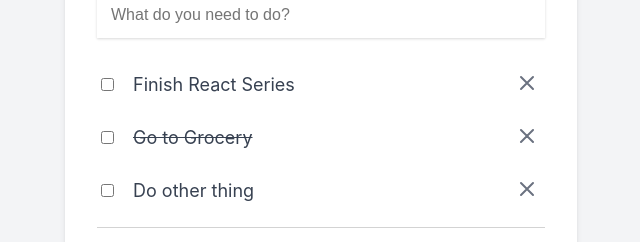
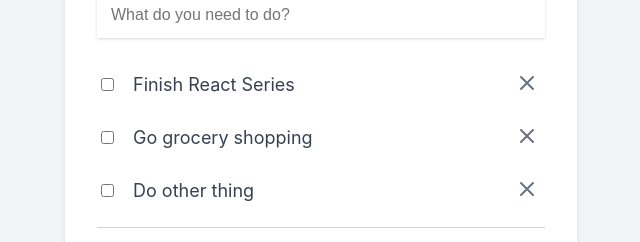
Before and after one commit to ParelZalm/react-todo-app, a React (Create React App) app in the folder app-todo/: page / in a window 1280 px wide. Shown: the part 120-362 px from the top of the page, without its empty margins (319-959 px from the left). Built offline with nearby package versions, Linux system fonts and the light colour scheme.

Commit message:
class based components to functional components and hooks

```diff
--- /dev/null
+++ b/app-todo/src/Components/Another.jsx
@@ -0,0 +1,5 @@
+import React from 'react';
+
+export default function Another(props) {
+  return <div>Another Component, {props.name}</div>;
+}
--- a/app-todo/src/Components/App.jsx
+++ b/app-todo/src/Components/App.jsx
@@ -1,7 +1,26 @@
 import '../reset.css';
 import '../App.css';
+import { useState } from 'react';
 
 function App() {
+  const [todos, setTodos] = useState([
+    {
+      id: 1,
+      title: 'Finish React Series',
+      isComplete: false,
+    },
+    {
+      id: 2,
+      title: 'Go grocery shopping',
+      isComplete: true,
+    },
+    {
+      id: 3,
+      title: 'Do other thing',
+      isComplete: false,
+    },
+  ]);
+
   return (
     <div className="todo-app-container">
       <div className="todo-app">
@@ -15,10 +34,11 @@
         </form>
 
         <ul className="todo-list">
+          {todos.map((todo, index) => (
             <li className="todo-item-container">
               <div className="todo-item">
                 <input type="checkbox" />
-              <span className="todo-item-label">Finish React Series</span>
+                <span className="todo-item-label">{todo.title}</span>
                 {/* <input type="text" className="todo-item-input" value="Finish React Series" /> */}
               </div>
               <button className="x-button">
@@ -37,52 +57,7 @@
                 </svg>
               </button>
             </li>
-          <li className="todo-item-container">
-            <div className="todo-item">
-              <input type="checkbox" />
-              <span className="todo-item-label line-through">
-                Go to Grocery
-              </span>
-              {/* <input type="text" className="todo-item-input" value="Go to Grocery" /> */}
-            </div>
-            <button className="x-button">
-              <svg
-                className="x-button-icon"
-                fill="none"
-                viewBox="0 0 24 24"
-                stroke="currentColor"
-              >
-                <path
-                  strokeLinecap="round"
-                  strokeLinejoin="round"
-                  strokeWidth={2}
-                  d="M6 18L18 6M6 6l12 12"
-                />
-              </svg>
-            </button>
-          </li>
-          <li className="todo-item-container">
-            <div className="todo-item">
-              <input type="checkbox" />
-              <span className="todo-item-label">Do other thing</span>
-              {/* <input type="text" className="todo-item-input" value="Do other thing /> */}
-            </div>
-            <button className="x-button">
-              <svg
-                className="x-button-icon"
-                fill="none"
-                viewBox="0 0 24 24"
-                stroke="currentColor"
-              >
-                <path
-                  strokeLinecap="round"
-                  strokeLinejoin="round"
-                  strokeWidth={2}
-                  d="M6 18L18 6M6 6l12 12"
-                />
-              </svg>
-            </button>
-          </li>
+          ))}
         </ul>
 
         <div className="check-all-container">
--- /dev/null
+++ b/app-todo/src/Components/AppClass.jsx
@@ -0,0 +1,90 @@
+import React, { Component } from 'react';
+
+export default class AppClass extends Component {
+  constructor(props) {
+    super(props);
+    this.state = {
+      todos: [
+        {
+          id: 1,
+          title: 'Finish React Series',
+          isComplete: false,
+        },
+        {
+          id: 2,
+          title: 'Go grocery shopping',
+          isComplete: true,
+        },
+        {
+          id: 3,
+          title: 'Do other thing',
+          isComplete: false,
+        },
+      ],
+    };
+  }
+  render() {
+    return (
+      <div className="todo-app-container">
+        <div className="todo-app">
+          <h2>Todo App</h2>
+          <form action="#">
+            <input
+              type="text"
+              className="todo-input"
+              placeholder="What do you need to do?"
+            />
+          </form>
+
+          <ul className="todo-list">
+            {this.state.todos.map((todo, index) => (
+              <li className="todo-item-container">
+                <div className="todo-item">
+                  <input type="checkbox" />
+                  <span className="todo-item-label">{todo.title}</span>
+                  {/* <input type="text" className="todo-item-input" value="Finish React Series" /> */}
+                </div>
+                <button className="x-button">
+                  <svg
+                    className="x-button-icon"
+                    fill="none"
+                    viewBox="0 0 24 24"
+                    stroke="currentColor"
+                  >
+                    <path
+                      strokeLinecap="round"
+                      strokeLinejoin="round"
+                      strokeWidth={2}
+                      d="M6 18L18 6M6 6l12 12"
+                    />
+                  </svg>
+                </button>
+              </li>
+            ))}
+          </ul>
+
+          <div className="check-all-container">
+            <div>
+              <div className="button">Check All</div>
+            </div>
+
+            <span>3 items remaining</span>
+          </div>
+
+          <div className="other-buttons-container">
+            <div>
+              <button className="button filter-button filter-button-active">
+                All
+              </button>
+              <button className="button filter-button">Active</button>
+              <button className="button filter-button">Completed</button>
+            </div>
+            <div>
+              <button className="button">Clear completed</button>
+            </div>
+          </div>
+        </div>
+      </div>
+    );
+  }
+}
--- a/app-todo/src/index.js
+++ b/app-todo/src/index.js
@@ -3,11 +3,13 @@
 import './index.css';
 import App from './Components/App';
 import reportWebVitals from './reportWebVitals';
+import AppClass from './Components/AppClass';
 
 const root = ReactDOM.createRoot(document.getElementById('root'));
 root.render(
   <React.StrictMode>
     <App />
+    {/* <AppClass /> */}
   </React.StrictMode>
 );
 
```
Also changed, not shown: app-todo/src/Another.jsx (deleted, +0 -9 lines). Lines whose indentation alone changed are shown as unchanged.
